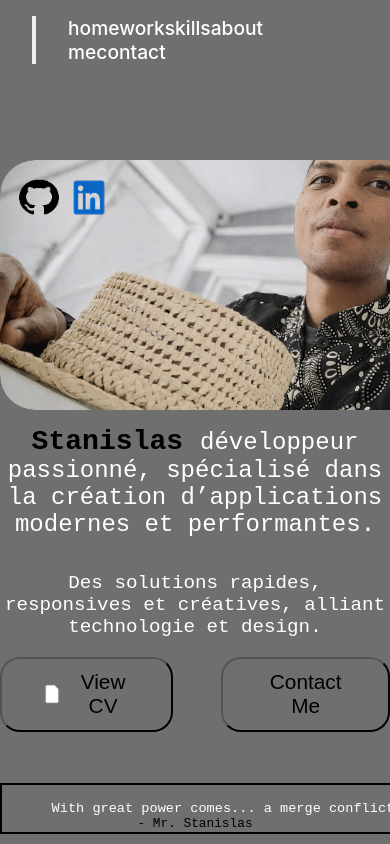
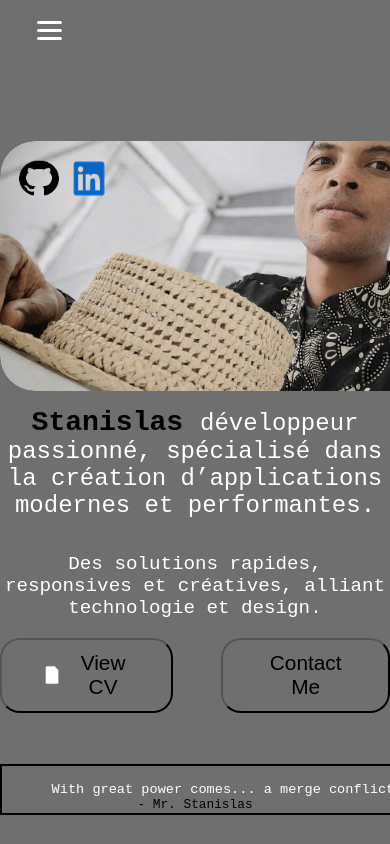
Before and after one commit to avotra15/Portfolio, an Angular app: page / in a window 390 px wide. Shown: the top 844 px of the page. Built offline with nearby package versions, Linux system fonts and the light colour scheme.

Commit message:
menu navbar

```diff
--- a/src/app/navbar/navbar.css
+++ b/src/app/navbar/navbar.css
@@ -21,3 +21,82 @@
     transform: translateY(-2px);
     cursor: pointer;
 }
+..nav-links {
+    display: flex;
+    gap: 2rem;
+}
+
+/*  Menu Toggle Button (Hamburger) */
+.menu-toggle {
+    display: none;
+    flex-direction: column;
+    gap: 5px;
+    background: none;
+    border: none;
+    cursor: pointer;
+    padding: 5px;
+    z-index: 1001;
+}
+
+.menu-toggle span {
+    display: block;
+    width: 25px;
+    height: 3px;
+    background-color: #fff;
+    transition: all 0.3s ease;
+    border-radius: 2px;
+}
+
+/* Responsive - 768px */
+@media (max-width: 768px) {
+    .navbar {
+        justify-content: space-between;
+    }
+
+    .menu-toggle {
+        display: flex;
+        order: -1;
+    }
+
+    .nav-links {
+        position: fixed;
+        top: 0;
+        right: -100%;
+        height: 100vh;
+        width: 70%;
+        max-width: 300px;
+        background-color: #706F6F;
+        flex-direction: column;
+        gap: 1.5rem;
+        padding: 5rem 2rem 2rem;
+        transition: right 0.3s ease;
+        z-index: 1000;
+        box-shadow: -2px 0 10px rgba(0, 0, 0, 0.3);
+    }
+
+    body.dark-mode .nav-links {
+        background-color: #2d2d2d;
+    }
+
+    .nav-links.active {
+        right: 0;
+    }
+
+    .navbar a {
+        font-size: 1.5rem;
+        padding: 0.5rem 0;
+    }
+
+    /* Animation du hamburger quand le menu est ouvert */
+    .menu-toggle.active span:nth-child(1) {
+        transform: rotate(45deg) translate(7px, 7px);
+    }
+
+    .menu-toggle.active span:nth-child(2) {
+        opacity: 0;
+    }
+
+    .menu-toggle.active span:nth-child(3) {
+        transform: rotate(-45deg) translate(7px, -7px);
+    }
+}
```
